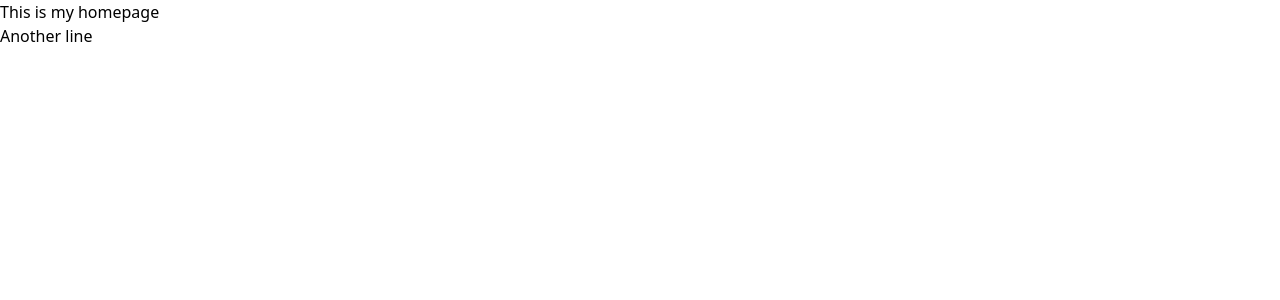
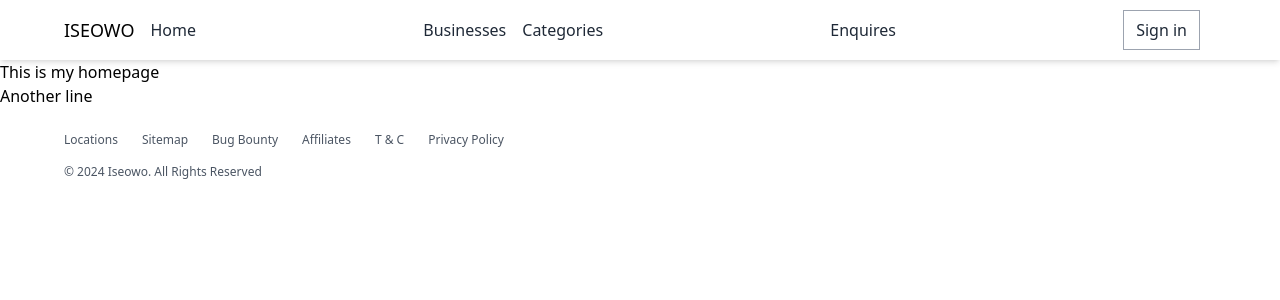
Before and after one commit to NonsoDevs/iseowo, a Next.js app: page / in a window 1280 px wide. Shown: the top 300 px of the page. Built offline with nearby package versions, Linux system fonts and the light colour scheme.

Commit message:
created footer and nav

```diff
--- a/app/layout.js
+++ b/app/layout.js
@@ -1,5 +1,7 @@
 import localFont from "next/font/local";
 import "./globals.css";
+import { Footer } from "@/components/Footer";
+import { Nav } from "@/components/Nav";
 
 const geistSans = localFont({
   src: "./fonts/GeistVF.woff",
@@ -13,8 +15,8 @@ const geistMono = localFont({
 });
 
 export const metadata = {
-  title: "Create Next App",
-  description: "Generated by create next app",
+  title: "Iseowo | The Freelance Spot for Creator",
+  description: "Post and get freelance gigs",
 };
 
 export default function RootLayout({ children }) {
@@ -23,7 +25,10 @@ export default function RootLayout({ children }) {
       <body
         className={`${geistSans.variable} ${geistMono.variable} antialiased`}
       >
+        <Nav />
         {children}
+
+        <Footer />
       </body>
     </html>
   );
--- /dev/null
+++ b/components/Footer.js
@@ -0,0 +1,32 @@
+import Link from "next/link";
+
+export function Footer() {
+  return (
+    <footer className="flex flex-col gap-4 bg-white py-4 md:py-6 px-2 md:px-8 lg:px-16">
+      <ul className="flex flex-wrap gap-4 md:gap-6">
+        <li className="text-xs text-gray-600">
+          <Link href="#">Locations</Link>
+        </li>
+        <li className="text-xs text-gray-600">
+          <Link href="#">Sitemap</Link>
+        </li>
+        <li className="text-xs text-gray-600">
+          <Link href="#">Bug Bounty</Link>
+        </li>
+        <li className="text-xs text-gray-600">
+          <Link href="#">Affiliates</Link>
+        </li>
+        <li className="text-xs text-gray-600">
+          <Link href="#">T & C</Link>
+        </li>
+        <li className="text-xs text-gray-600">
+          <Link href="#">Privacy Policy</Link>
+        </li>
+      </ul>
+
+      <p className="text-xs text-gray-600">
+        &copy; 2024 Iseowo. All Rights Reserved
+      </p>
+    </footer>
+  );
+}
--- /dev/null
+++ b/components/Nav.js
@@ -0,0 +1,83 @@
+"use client";
+import { useState } from "react";
+import Link from "next/link";
+import { Bebas_Neue } from "next/font/google";
+import { HiMenuAlt3 } from "react-icons/hi";
+import { GoDash } from "react-icons/go";
+
+const bebasNeue = Bebas_Neue({
+  subsets: ["latin"],
+  weight: "400",
+});
+export function Nav() {
+  const [menuClicked, setMenuClicked] = useState(false);
+  return (
+    <>
+      <nav className="h-[60px] w-full flex justify-between items-center px-2 md:px-8 lg:px-16 shadow-md">
+        <ul className="flex flex-col lg:flex-row lg:items-center gap-4">
+          <li className={`${bebasNeue} text-lg uppercase`}>
+            <Link href="/">Iseowo</Link>
+          </li>
+          <li className="text-md text-gray-800 hidden lg:block">
+            <Link href="#">Home</Link>
+          </li>
+        </ul>
+        <ul className="hidden lg:flex flex-col lg:flex-row lg:items-center gap-4">
+          <li className="text-md text-gray-800">
+            <Link href="#">Businesses</Link>
+          </li>
+          <li className="text-md text-gray-800">
+            <Link href="#">Categories</Link>
+          </li>
+        </ul>
+        <ul className="flex flex-col lg:flex-row lg:items-center gap-4">
+          <li className="text-md text-gray-800">
+            <Link href="#">Enquires</Link>
+          </li>
+        </ul>
+        <ul className="flex flex-row items-center gap-4">
+          <li>
+            <Link
+              href="#"
+              className="text-md text-gray-800 border border-gray-400 py-2 px-3"
+            >
+              Sign in
+            </Link>
+          </li>
+          <li>
+            {menuClicked ? (
+              <GoDash
+                onClick={() => setMenuClicked(false)}
+                className="text-gray-800 text-2xl lg:hidden"
+              />
+            ) : (
+              <HiMenuAlt3
+                onClick={() => setMenuClicked(true)}
+                className="text-gray-800 text-2xl lg:hidden"
+              />
+            )}
+          </li>
+        </ul>
+      </nav>
+      {/* mobile nav links */}
+      <div
+        style={{ display: menuClicked ? "flex" : "none" }}
+        className="w-full min-h-[380vh] absolute top-[62px] bg-white px-2 md:px-8"
+      >
+        <ul className="w-full flex flex-col justify-start items-end gap-6 py-8">
+          <li className="text-md text-gray-800">
+            <Link href="#">Businesses</Link>
+          </li>
+          <li className="text-md text-gray-800">
+            <Link href="#">Categories</Link>
+          </li>
+        </ul>
+        <ul className="flex flex-col lg:flex-row lg:items-center gap-4">
+          <li className="text-md text-gray-800">
+            <Link href="#">Enquires</Link>
+          </li>
+        </ul>
+      </div>
+    </>
+  );
+}
```
Also changed, not shown: package.json (+5 -4 lines), 1 other file (tests, documents, lock files or other folders).
